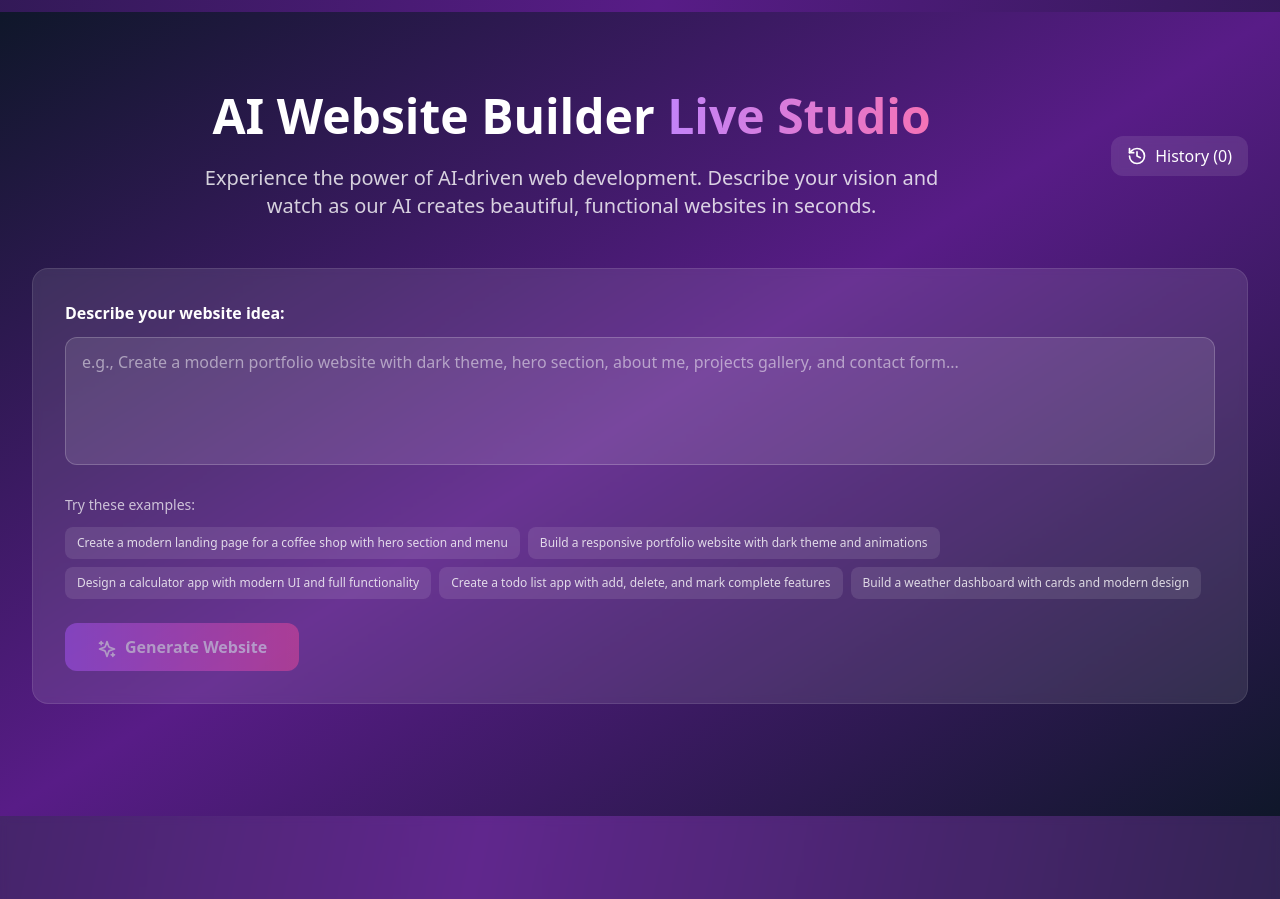
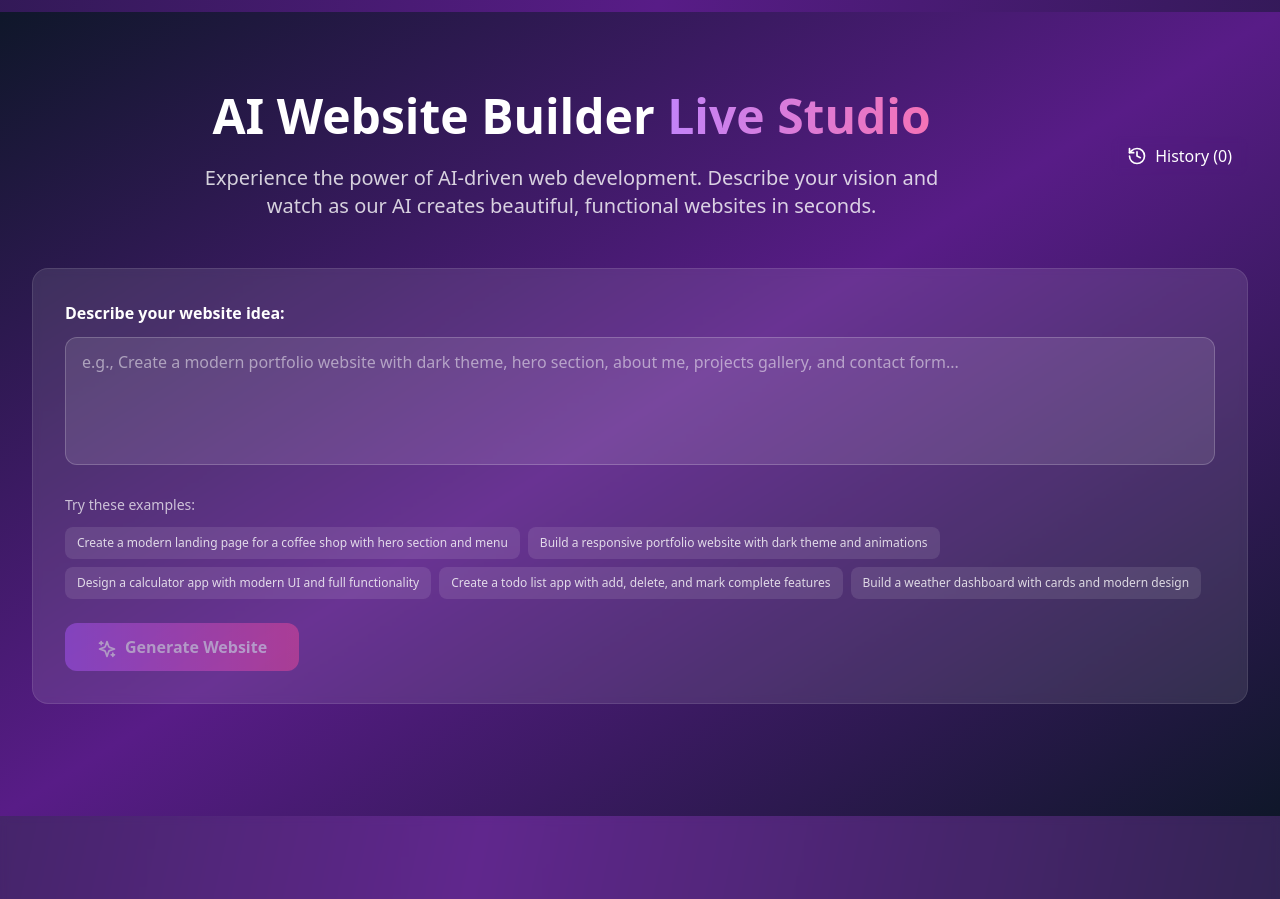
Before and after one commit to CodingEnthusiastic/KarRish, a React (Vite) app: page / in a window 1280 px wide. Shown: the part 2920-3819 px from the top of the page. Built offline with nearby package versions, Linux system fonts and the light colour scheme.

Commit message:
Update CodeGenerator.tsx

```diff
--- a/src/components/CodeGenerator.tsx
+++ b/src/components/CodeGenerator.tsx
@@ -427,7 +427,7 @@ ${js}
                 // If currently hidden, show it. If shown, toggle off.
                 return !prev;
               })}
-              className="flex items-center space-x-2 bg-white/10 backdrop-blur-sm text-white px-4 py-2 rounded-xl hover:bg-white/20 transition-all duration-300"
+              className="flex items-center space-x-2 bg-red/10 backdrop-blur-sm text-white px-4 py-2 rounded-xl hover:bg-red/20 transition-all duration-300"
             >
               <History className="w-5 h-5" />
               <span>History ({chatSessions.length})</span>
```
